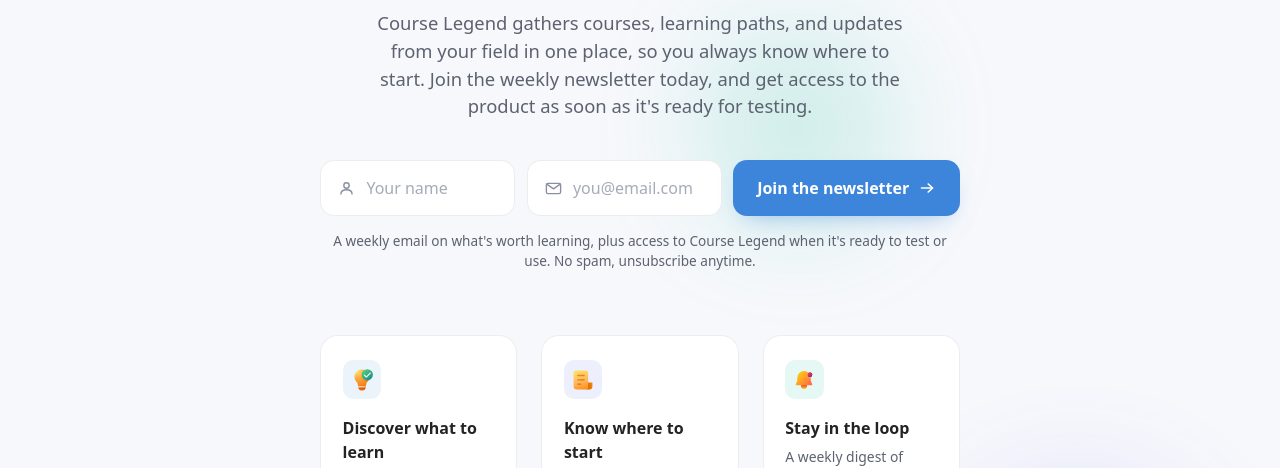
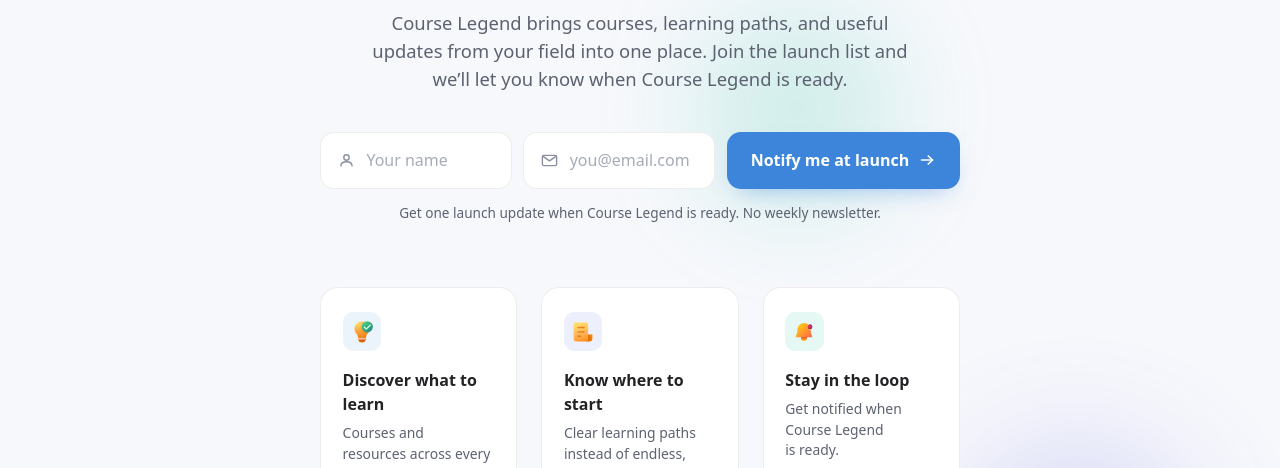
Before and after one commit to idreeswork/cl-soon, a plain HTML site: page index.html in a window 1280 px wide. Shown: the part 329-797 px from the top of the page. Drawn offline with Linux system fonts and the light colour scheme.

Commit message:
Replace newsletter copy with launch notification

```diff
--- a/index.html
+++ b/index.html
@@ -451,7 +451,7 @@ Launching soon
 
 <h1 class="reveal">Know exactly what to learn next.</h1>
 
-<p class="lede reveal">Course Legend gathers courses, learning paths, and updates from your field in one place, so you always know where to start. Join the weekly newsletter today, and get access to the product as soon as it's ready for testing.</p>
+<p class="lede reveal">Course Legend brings courses, learning paths, and useful updates from your field into one place. Join the launch list and we’ll let you know when Course Legend is ready.</p>
 
 <form id="waitlist-form" class="form reveal" novalidate>
 <div class="field">
@@ -472,7 +472,7 @@ Launching soon
 </div>
 <input type="text" name="company" class="hp" tabindex="-1" autocomplete="off" aria-hidden="true">
 <button type="submit" class="submit">
-<span class="submit__label">Join the newsletter</span>
+<span class="submit__label">Notify me at launch</span>
 <svg class="submit__arrow" viewBox="0 0 24 24" fill="none" stroke="currentColor" stroke-width="1.85" stroke-linecap="round" stroke-linejoin="round" aria-hidden="true">
 <path d="M4.5 12h15"></path>
 <path d="M13.5 6.5l6 5.5-6 5.5"></path>
@@ -483,7 +483,7 @@ Launching soon
 </svg>
 </button>
 </form>
-<p class="form-note reveal" id="form-note" role="status" aria-live="polite">A weekly email on what's worth learning, plus access to Course Legend when it's ready to test or use. No spam, unsubscribe anytime.</p>
+<p class="form-note reveal" id="form-note" role="status" aria-live="polite">Get one launch update when Course Legend is ready. No weekly newsletter.</p>
 
 <div id="success-panel" class="success-panel" hidden role="status" aria-live="polite">
 <span class="success-panel__icon">
@@ -492,8 +492,8 @@ Launching soon
 <path d="M8 12.3l2.6 2.6 5.4-5.8"></path>
 </svg>
 </span>
-<h2>You're subscribed</h2>
-<p id="success-sub">You are on the list. We will contact you when there is news about Course Legend.</p>
+<h2>You're on the list</h2>
+<p id="success-sub">We’ll email you when Course Legend is ready.</p>
 </div>
 
 <ul class="pillars reveal">
@@ -613,7 +613,7 @@ Launching soon
 
 </span>
 <h3>Stay in the loop</h3>
-<p>A weekly digest of what's moving in your field.</p>
+<p>Get notified when Course Legend is ready.</p>
 </article>
 </li>
 </ul>
```
